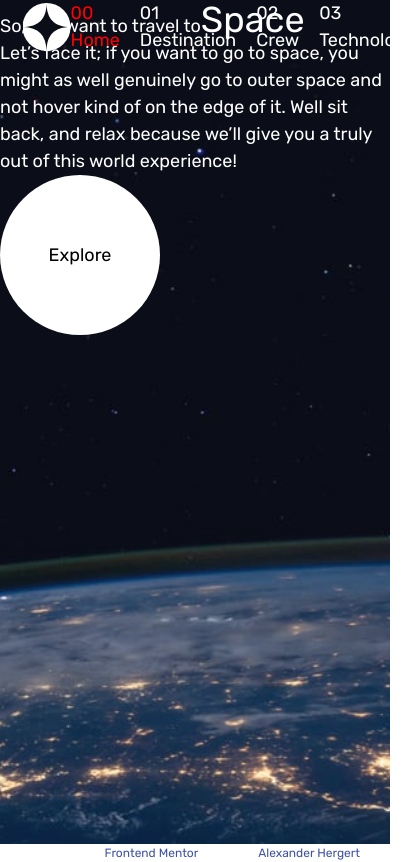
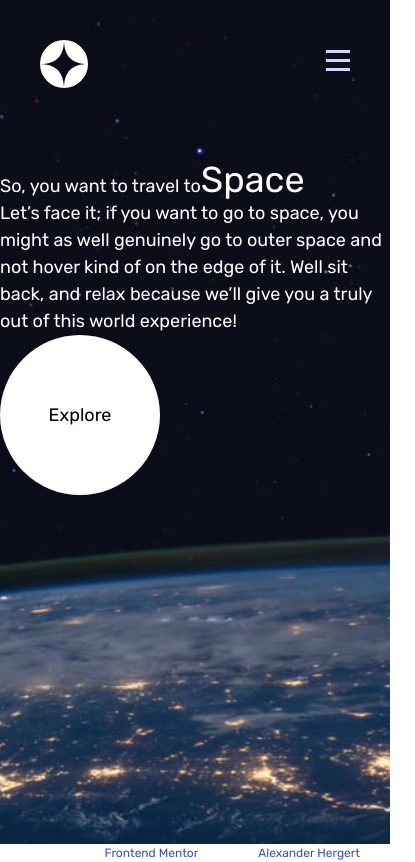
Before and after one commit to alexander-hergert/space-tourism-website, a React (Vite) app: page / in a window 390 px wide. Shown: the whole page, 415 px wide, since content can reach past the window. Built offline with nearby package versions, Linux system fonts and the light colour scheme.

Commit message:
Add mobile design styles to Navbar.

```diff
--- a/src/components/Navbar/Menu.jsx
+++ b/src/components/Navbar/Menu.jsx
@@ -1,7 +1,40 @@
 import React from "react";
+import NavbarLink from "./NavbarLink.jsx";
+import styled from "styled-components";
 
-const Menu = () => {
-  return <div>Menu</div>;
+const Overlay = styled.div`
+  position: absolute;
+  top: 0;
+  left: 0;
+  content: "";
+  width: 100vw;
+  height: 100vh;
+  background-color: rgba(0, 0, 0, 0.7);
+  z-index: 10;
+
+  @media screen and (min-width: 786px) {
+    visibility: hidden;
+  }
+`;
+
+const Menu = ({ setIsMenuOpen, navlinks }) => {
+  return (
+    <Overlay className="relative w-full h-full pt-16">
+      <div className="flex items-start justify-around z-[20]">
+        <menu>
+          {navlinks.map((item) => (
+            <NavbarLink key={item.link} {...item} />
+          ))}
+        </menu>
+        <input
+          onClick={() => setIsMenuOpen(false)}
+          type="image"
+          src="/images/shared/icon-close.svg"
+          alt="icon-close"
+        />
+      </div>
+    </Overlay>
+  );
 };
 
 export default Menu;
--- a/src/components/Navbar/Navbar.jsx
+++ b/src/components/Navbar/Navbar.jsx
@@ -1,22 +1,38 @@
-import React from "react";
-import { NavLink } from "react-router-dom";
+import React, { useState } from "react";
 import NavbarLink from "./NavbarLink.jsx";
+import Menu from "./Menu.jsx";
 
 const Navbar = () => {
+  const [isMenuOpen, setIsMenuOpen] = useState(false);
   const navlinks = [
-    { link: "00 Home", path: "/" },
-    { link: "01 Destination", path: "/destination" },
-    { link: "02 Crew", path: "/crew" },
-    { link: "03 Technology", path: "/technology" },
+    { link: "Home", path: "/" },
+    { link: "Destination", path: "/destination" },
+    { link: "Crew", path: "/crew" },
+    { link: "Technology", path: "/technology" },
   ];
+
+  const handleOpenMenu = () => {
+    setIsMenuOpen(true);
+  };
+
   return (
-    <nav className="absolute flex items-center justify-around left-[50%] transform -translate-x-1/2">
+    <nav className="absolute flex items-center justify-between w-full p-10">
       <img src="/images/shared/logo.svg" alt="logo" />
-      <menu className="flex gap-5">
-        {navlinks.map((item) => (
-          <NavbarLink key={item.link} {...item} />
-        ))}
-      </menu>
+      <div>
+        <menu className="flex gap-5 max-md:hidden">
+          {navlinks.map((item, index) => (
+            <NavbarLink key={item.link} {...item} index={index} />
+          ))}
+        </menu>
+        <input
+          className="md:hidden"
+          type="image"
+          src="/images/shared/icon-hamburger.svg"
+          alt={"menu-icon"}
+          onClick={handleOpenMenu}
+        />
+      </div>
+      {isMenuOpen && <Menu setIsMenuOpen={setIsMenuOpen} navlinks={navlinks} />}
     </nav>
   );
 };
--- a/src/components/Navbar/NavbarLink.jsx.jsx
+++ b/src/components/Navbar/NavbarLink.jsx.jsx
@@ -1,15 +1,17 @@
 import React from "react";
 import { NavLink } from "react-router-dom";
 
-const NavbarLink = ({ link, path }) => {
+const NavbarLink = ({ link, path, index }) => {
   return (
     <li>
       <NavLink
+        className={"max-md:text-4xl"}
         style={({ isActive }) => {
           return { color: isActive ? "red" : "" };
         }}
         to={path}
       >
+        <span className="max-lg:hidden">0{index} </span>
         {link}
       </NavLink>
     </li>
--- a/src/pages/HomePage.jsx
+++ b/src/pages/HomePage.jsx
@@ -4,6 +4,7 @@ import { Link } from "react-router-dom";
 
 const Style = styled.main`
   min-height: 100vh;
+  padding-top: 10rem;
   background: url("/images/home/background-home-mobile.jpg") center / cover
     no-repeat;
   @media screen and (min-width: 768px) {
@@ -32,8 +33,9 @@ const HomePage = () => {
         </p>
       </div>
       <div>
-        <div className="grid place-content-center rounded-full w-[10rem] h-[10rem] bg-white text-black">
-          <Link to='/destination'>Explore</Link>
+        <div className="grid place-content-center rounded-full w-[10rem] h-[10rem]
+         bg-white text-black">
+          <Link to="/destination">Explore</Link>
         </div>
       </div>
     </Style>
```
Also changed, not shown: 1 other file (tests, documents, lock files or other folders).
